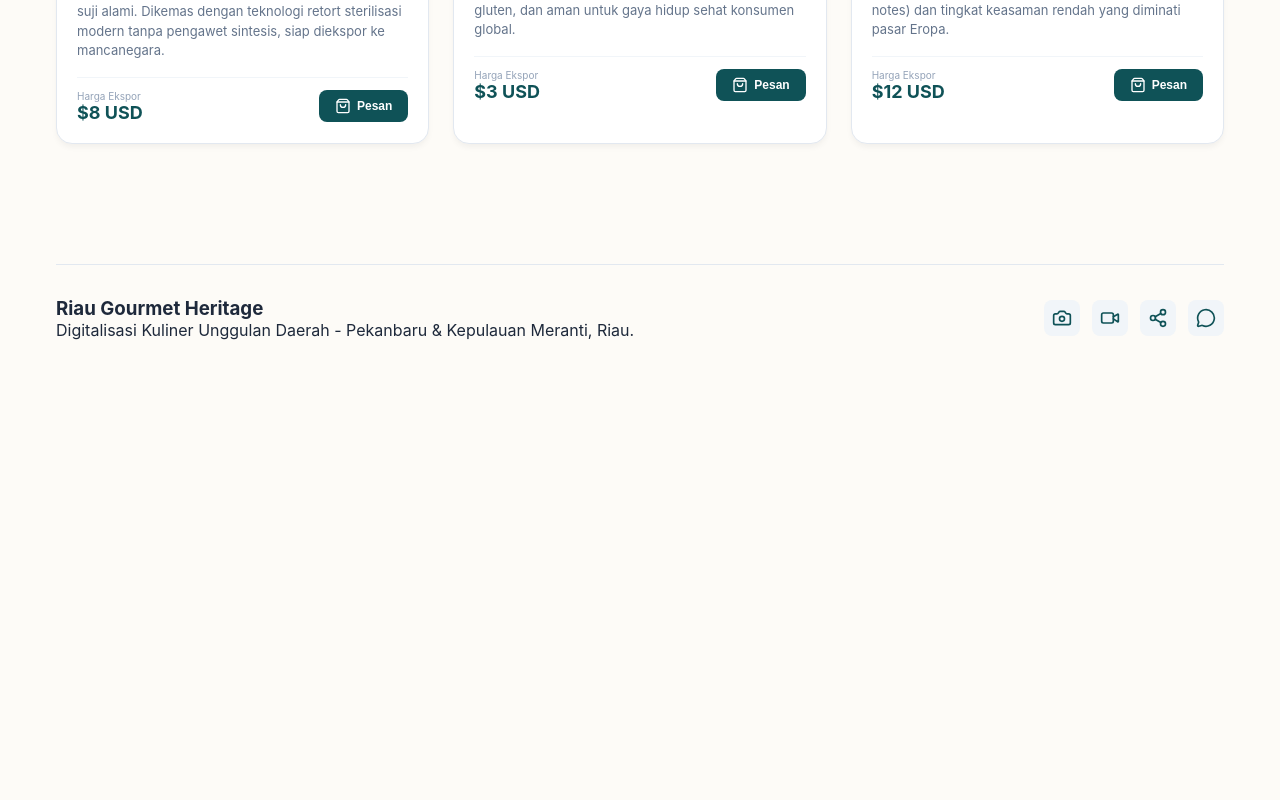
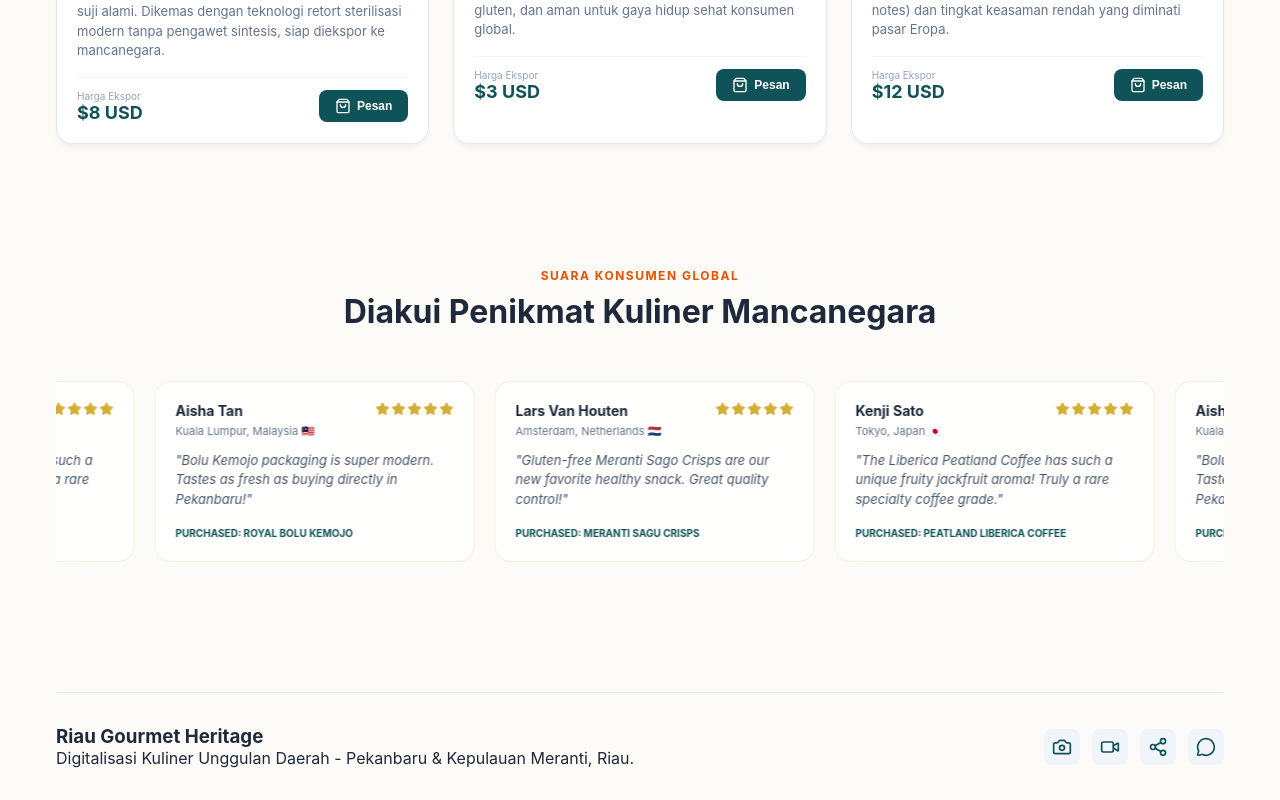
Before and after one commit to apisapii/web-umkm-riau, a React (Vite) app: page / in a window 1280 px wide. Shown: the part 1819-2619 px from the top of the page. Before the commit the page ends 2191 px from the top, so only its background shows below. Built offline with nearby package versions, Linux system fonts and the light colour scheme.

Commit message:
Testimoni

```diff
--- a/src/App.css
+++ b/src/App.css
@@ -580,3 +580,75 @@ body {
     grid-template-columns: 1fr;
   }
 }
+
+/* Testimonials Infinite Marquee Styling */
+.testimonials-section {
+  padding: 60px 0;
+  overflow: hidden;
+}
+
+.marquee-wrapper {
+  width: 100%;
+  overflow: hidden;
+  position: relative;
+  padding: 10px 0;
+}
+
+.marquee-track {
+  display: flex;
+  gap: 20px;
+  width: max-content;
+  animation: marqueeScroll 25s linear infinite;
+}
+
+.marquee-track:hover {
+  animation-play-state: paused;
+}
+
+.review-card {
+  width: 320px;
+  padding: 20px;
+  flex-shrink: 0;
+}
+
+.review-header {
+  display: flex;
+  justify-content: space-between;
+  align-items: flex-start;
+  margin-bottom: 12px;
+}
+
+.review-header h4 {
+  font-size: 14px;
+  color: var(--text-dark);
+}
+
+.country-tag {
+  font-size: 11px;
+  color: #64748b;
+}
+
+.stars {
+  display: flex;
+  gap: 2px;
+}
+
+.review-card p {
+  font-size: 13px;
+  color: #475569;
+  font-style: italic;
+  line-height: 1.5;
+  margin-bottom: 12px;
+}
+
+.purchased-item {
+  font-size: 10px;
+  font-weight: 700;
+  color: var(--primary-green);
+  text-transform: uppercase;
+}
+
+@keyframes marqueeScroll {
+  0% { transform: translateX(0); }
+  100% { transform: translateX(-33.33%); }
+}
--- a/src/App.jsx
+++ b/src/App.jsx
@@ -1,5 +1,5 @@
 import React, { useState } from 'react';
-import { Globe, ShoppingBag, Leaf, ShieldCheck, Heart, Menu, X, ArrowRight, Camera, Video, Share2, MessageCircle, Sparkles, Award, CheckCircle } from 'lucide-react';
+import { Globe, ShoppingBag, Leaf, ShieldCheck, Heart, Menu, X, ArrowRight, Camera, Video, Share2, MessageCircle, Sparkles, Award, CheckCircle, Star } from 'lucide-react';
 import './App.css';
 
 // Data Produk Kuliner Riau
@@ -45,6 +45,31 @@ const PRODUCTS = [
   }
 ];
 
+// Data Ulasan Konsumen Global
+const REVIEWS = [
+  {
+    id: 1,
+    name: "Kenji Sato",
+    country: "Tokyo, Japan 🇯🇵",
+    comment: "The Liberica Peatland Coffee has such a unique fruity jackfruit aroma! Truly a rare specialty coffee grade.",
+    product: "Peatland Liberica Coffee"
+  },
+  {
+    id: 2,
+    name: "Aisha Tan",
+    country: "Kuala Lumpur, Malaysia 🇲🇾",
+    comment: "Bolu Kemojo packaging is super modern. Tastes as fresh as buying directly in Pekanbaru!",
+    product: "Royal Bolu Kemojo"
+  },
+  {
+    id: 3,
+    name: "Lars Van Houten",
+    country: "Amsterdam, Netherlands 🇳🇱",
+    comment: "Gluten-free Meranti Sago Crisps are our new favorite healthy snack. Great quality control!",
+    product: "Meranti Sagu Crisps"
+  }
+];
+
 export default function App() {
   const [currency, setCurrency] = useState('USD');
   const [mobileMenu, setMobileMenu] = useState(false);
@@ -83,6 +108,7 @@ export default function App() {
             <a href="#hero">Beranda</a>
             <a href="#bento">Keunggulan</a>
             <a href="#products">Koleksi Ekspor</a>
+            <a href="#testimonials">Ulasan Global</a>
           </nav>
 
           <div className="nav-actions">
@@ -214,6 +240,38 @@ export default function App() {
         </div>
       </section>
 
+      {/* 3. INFINITE MARQUEE TESTIMONIALS SECTION */}
+      <section id="testimonials" className="testimonials-section">
+        <div className="section-header">
+          <span>Suara Konsumen Global</span>
+          <h2>Diakui Penikmat Kuliner Mancanegara</h2>
+        </div>
+
+        <div className="marquee-wrapper">
+          <div className="marquee-track">
+            {[...REVIEWS, ...REVIEWS, ...REVIEWS].map((rev, index) => (
+              <div key={index} className="review-card glass-card">
+                <div className="review-header">
+                  <div>
+                    <h4>{rev.name}</h4>
+                    <span className="country-tag">{rev.country}</span>
+                  </div>
+                  <div className="stars">
+                    <Star size={14} fill="#D4AF37" color="#D4AF37" />
+                    <Star size={14} fill="#D4AF37" color="#D4AF37" />
+                    <Star size={14} fill="#D4AF37" color="#D4AF37" />
+                    <Star size={14} fill="#D4AF37" color="#D4AF37" />
+                    <Star size={14} fill="#D4AF37" color="#D4AF37" />
+                  </div>
+                </div>
+                <p>"{rev.comment}"</p>
+                <small className="purchased-item">Purchased: {rev.product}</small>
+              </div>
+            ))}
+          </div>
+        </div>
+      </section>
+
       {/* MODAL POPUP PRODUCT ORDER */}
       {selectedProduct && (
         <div className="modal-overlay" onClick={closeModal}>
```
